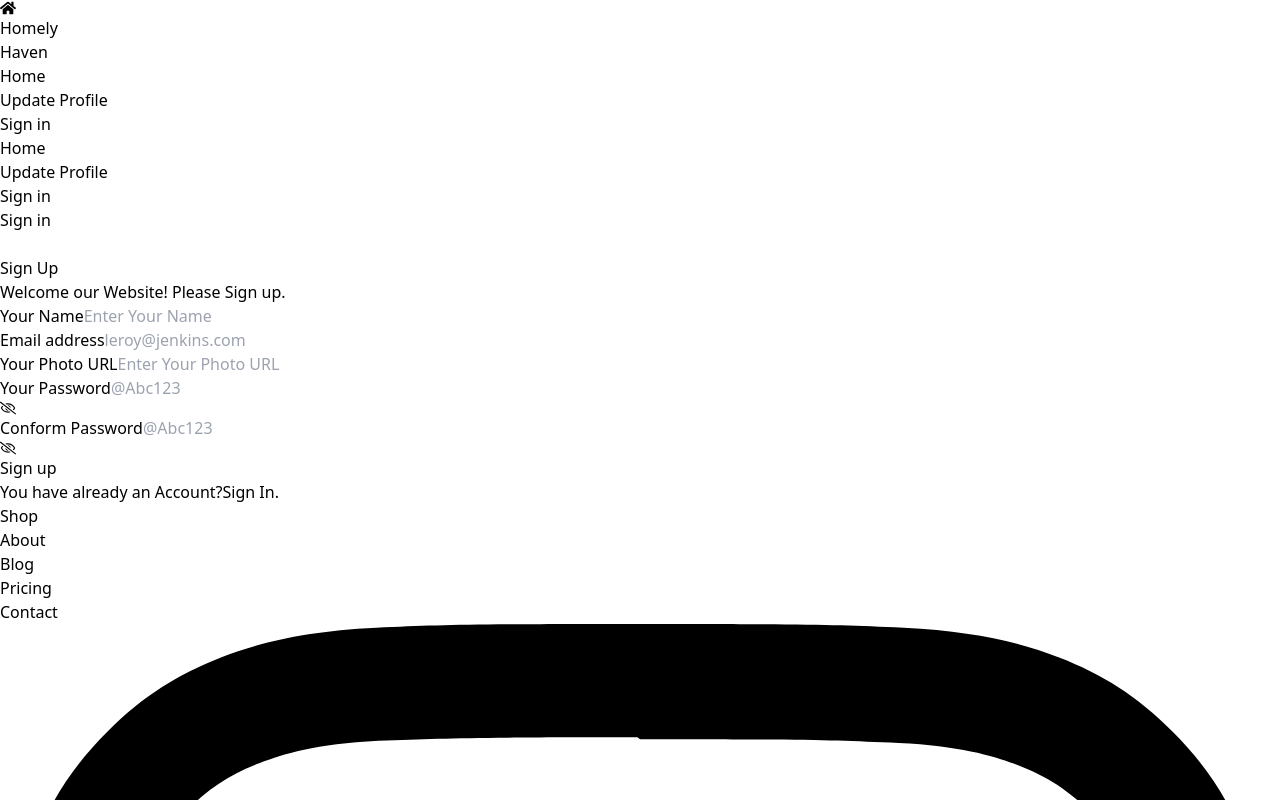
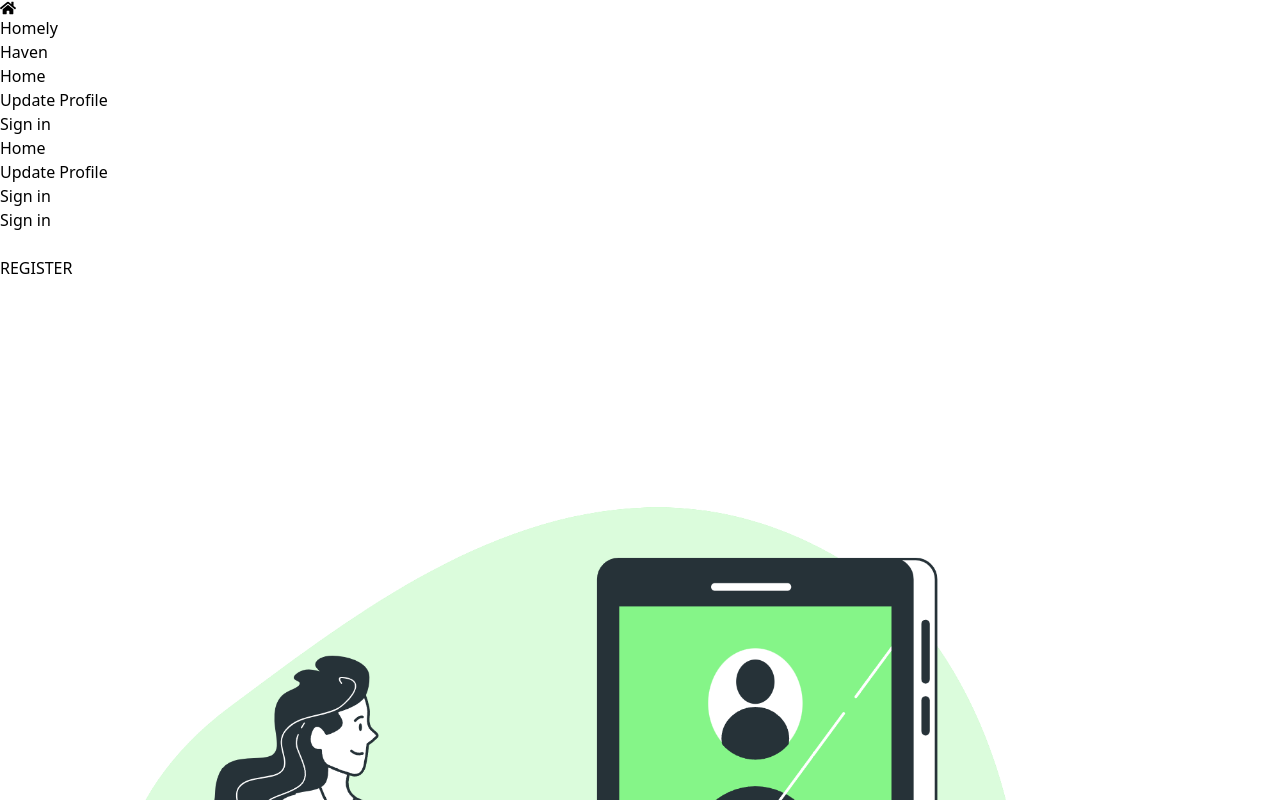
Before and after one commit to sadekcric/assignment-9-real-state, a React (Vite) app: page /register in a window 1280 px wide. Shown: the top 800 px of the page. Built offline with nearby package versions, Linux system fonts and the light colour scheme; no server answers.

Commit message:
Log in Page and register Page Design Changed

```diff
--- a/src/Pages/Login/Login.jsx
+++ b/src/Pages/Login/Login.jsx
@@ -1,16 +1,23 @@
-import { useContext, useState } from "react";
+import { useContext, useEffect, useState } from "react";
 import { Link, useLocation, useNavigate } from "react-router-dom";
 import { CommonContext } from "../../Route/CommonRoute";
 import { FaRegEye } from "react-icons/fa";
 import { FaRegEyeSlash } from "react-icons/fa";
 import { Helmet } from "react-helmet-async";
 import Swal from "sweetalert2";
+import login from "../../assets/Login.png";
+import AOS from "aos";
+import "aos/dist/aos.css";
 
 const Login = () => {
   const { firebaseLogin, loader, setLoader, googleLogin, githubLogin } = useContext(CommonContext);
   const location = useLocation();
   const navigate = useNavigate();
   const [hidden, setHidden] = useState(false);
+
+  useEffect(() => {
+    AOS.init();
+  }, []);
 
   if (loader) {
     return (
@@ -98,12 +105,27 @@ const Login = () => {
   };
 
   return (
-    <div className="bg-green-50 min-h-[calc(100vh-240px)] flex items-center justify-center ">
+    <div className="bg-green-50 p-3">
       <Helmet>
         <title>Homely Haven | Login</title>
       </Helmet>
-      <div className="w-full max-w-md p-8 space-y-3 rounded-xl dark:bg-gray-50 dark:text-gray-800 bg-green-200 border border-green-500 animate__animated animate__bounceInLeft animate__slow">
-        <h1 className="text-2xl font-bold text-center">Sign in</h1>
+      <div className="mt-10">
+        <h1
+          data-aos-duration="3000"
+          data-aos="fade-down"
+          className="text-center font-bold px-5 py-8 bg-green-100 rounded-lg text-3xl lg:text-5xl text-green-500 z-20"
+        >
+          {" "}
+          LOGIN{" "}
+        </h1>
+      </div>
+      <div className="flex  flex-col lg:flex-row items-center justify-center gap-5 animate__animated animate__bounceInLeft animate__slower">
+        <div className="lg:flex-1 ">
+          <img className="w-full lg:w-2/3 mx-auto" src={login} alt="" />
+        </div>
+        <div className=" flex-1 min-h-[calc(100vh-240px)] flex items-center justify-center ">
+          <div className="w-full max-w-md p-8 space-y-3 rounded-xl dark:bg-gray-50 dark:text-gray-800 bg-green-200 border border-green-500 animate__animated animate__bounceInRight animate__slower">
+            {/* <h1 className="text-2xl font-bold text-center">Sign in</h1> */}
 
             <form onSubmit={handleSignIn} className="space-y-6">
               <div className="space-y-1 text-sm">
@@ -174,6 +196,8 @@ const Login = () => {
             </p>
           </div>
         </div>
+      </div>
+    </div>
   );
 };
 
--- a/src/Pages/Registration/Registration.jsx
+++ b/src/Pages/Registration/Registration.jsx
@@ -1,4 +1,4 @@
-import { useContext, useState } from "react";
+import { useContext, useEffect, useState } from "react";
 import { Link, useNavigate } from "react-router-dom";
 import { CommonContext } from "../../Route/CommonRoute";
 import { updateProfile } from "firebase/auth";
@@ -6,14 +6,20 @@ import { FaRegEye } from "react-icons/fa";
 import { FaRegEyeSlash } from "react-icons/fa";
 import { Helmet } from "react-helmet-async";
 import "react-toastify/dist/ReactToastify.css";
-
 import Swal from "sweetalert2";
+import AOS from "aos";
+import "aos/dist/aos.css";
+import register from "../../assets/register.png";
 
 const Registration = () => {
   const { firebaseRegister, loader, setLoader, firebaseLogOut } = useContext(CommonContext);
   const [hidden1, setHidden1] = useState(false);
   const [hidden2, setHidden2] = useState(false);
   const navigate = useNavigate();
+
+  useEffect(() => {
+    AOS.init();
+  }, []);
 
   if (loader) {
     return (
@@ -99,17 +105,28 @@ const Registration = () => {
       });
   };
   return (
-    <>
-      <div className="bg-green-50 min-h-[calc(100vh-240px)] flex justify-center items-center p-3">
+    <div className="bg-green-50 p-3">
       <Helmet>
         <title>Homely Haven | Register</title>
       </Helmet>
 
-        <div className="flex flex-col items-center justify-center max-w-md p-6 rounded-md sm:p-10 dark:bg-gray-50 dark:text-gray-800 border border-green-500 my-10 bg-green-200 animate__animated animate__bounceInDown animate__slow">
-          <div className="mb-8 text-center">
-            <h1 className="my-3 text-4xl font-bold">Sign Up</h1>
-            <p className="text-sm dark:text-gray-600">Welcome our Website! Please Sign up.</p>
+      <div className="mt-10">
+        <h1
+          data-aos-duration="3000"
+          data-aos="fade-down"
+          className="text-center font-bold px-5 py-8 bg-green-100 rounded-lg text-3xl lg:text-5xl text-green-500 z-20"
+        >
+          {" "}
+          REGISTER{" "}
+        </h1>
       </div>
+
+      <div className="flex flex-col lg:flex-row items-center justify-center gap-5  mt-10">
+        <div className="flex-1 animate__animated animate__bounceInLeft animate__slower">
+          <img className="w-full lg:w-2/3 mx-auto" src={register} alt="" />
+        </div>
+        <div className=" flex-1  flex justify-center items-center p-3">
+          <div className="flex flex-col items-center justify-center max-w-md p-6 rounded-md sm:p-10 dark:bg-gray-50 dark:text-gray-800 border border-green-500 bg-green-200 animate__animated animate__bounceInRight animate__slower">
             <form onSubmit={handleRegisterForm} className="space-y-12">
               <div className="space-y-4">
                 <div>
@@ -212,7 +229,8 @@ const Registration = () => {
             </form>
           </div>
         </div>
-    </>
+      </div>
+    </div>
   );
 };
 
```
Also changed, not shown: src/assets/Login.png (added), src/assets/register.png (added). Lines whose indentation alone changed are shown as unchanged.
